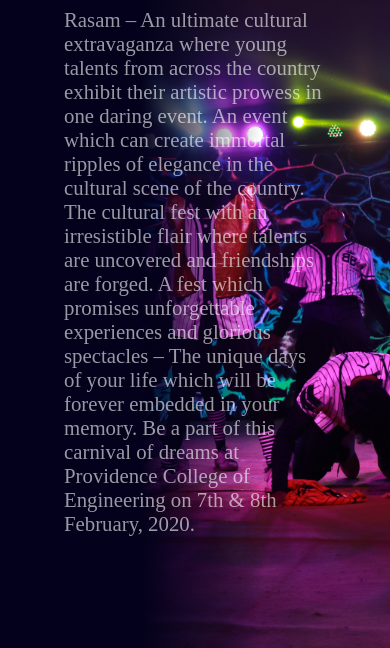
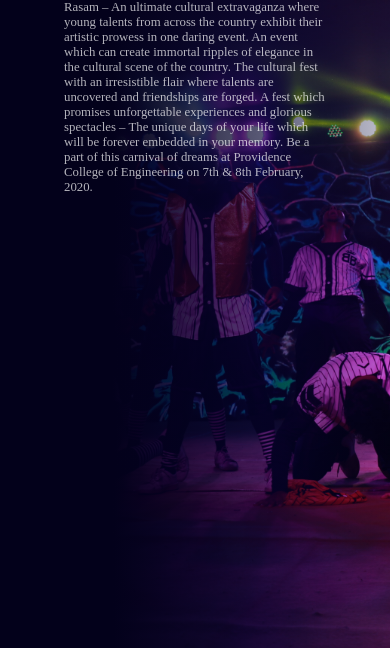
Before and after one commit to devgeetech/rasam-2020-site, a Gatsby site: page /about in a window 390 px wide. Shown: the part 196-844 px from the top of the page. Built offline with nearby package versions, Linux system fonts and the light colour scheme; Gatsby itself is replaced by a stand-in of ours.

Commit message:
responsivity fix. mvw 1

```diff
--- a/src/styles/about.module.css
+++ b/src/styles/about.module.css
@@ -92,12 +92,29 @@ body {
 }
 
 @media (max-width: 640px) {
+
+    body{
+        overflow: scroll;
+    }
+
     .heading {
         font-size: 3rem;
         margin-top: 8rem;
     }
 
+    .grad {
+        background: linear-gradient(90deg, rgba(3,1,27,1) 29%, rgba(2,2,46,0.6477941518404237) 68%, rgba(2,2,57,0.24443280730260852) 100%);
+    }
+
     .thalluText {
         width: 80%;
+        opacity: 0.7;
+        font-size: 0.8rem;
     }
 }
+
+@media (max-width: 640px) and (min-height: 641px) and (max-height: 830px) {
+    .thalluText {
+        font-size: 0.9rem;
+    }
+}
--- a/src/styles/contact.module.css
+++ b/src/styles/contact.module.css
@@ -112,6 +112,10 @@ body {
         margin-top: 8rem;
     }
 
+    .grad {
+        background: linear-gradient(90deg, rgba(3,1,27,1) 29%, rgba(2,2,46,0.6477941518404237) 68%, rgba(2,2,57,0.24443280730260852) 100%);
+    }
+
     .thalluText {
         width: 80%;
     }
```
